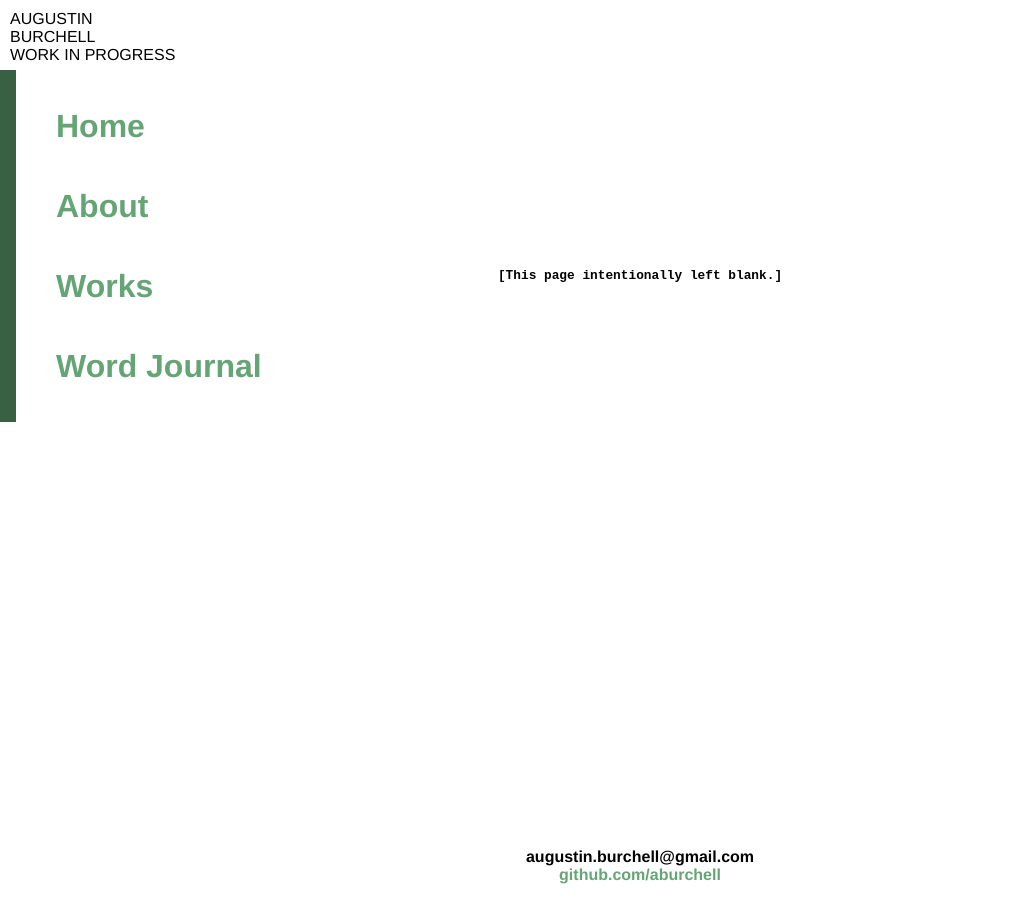
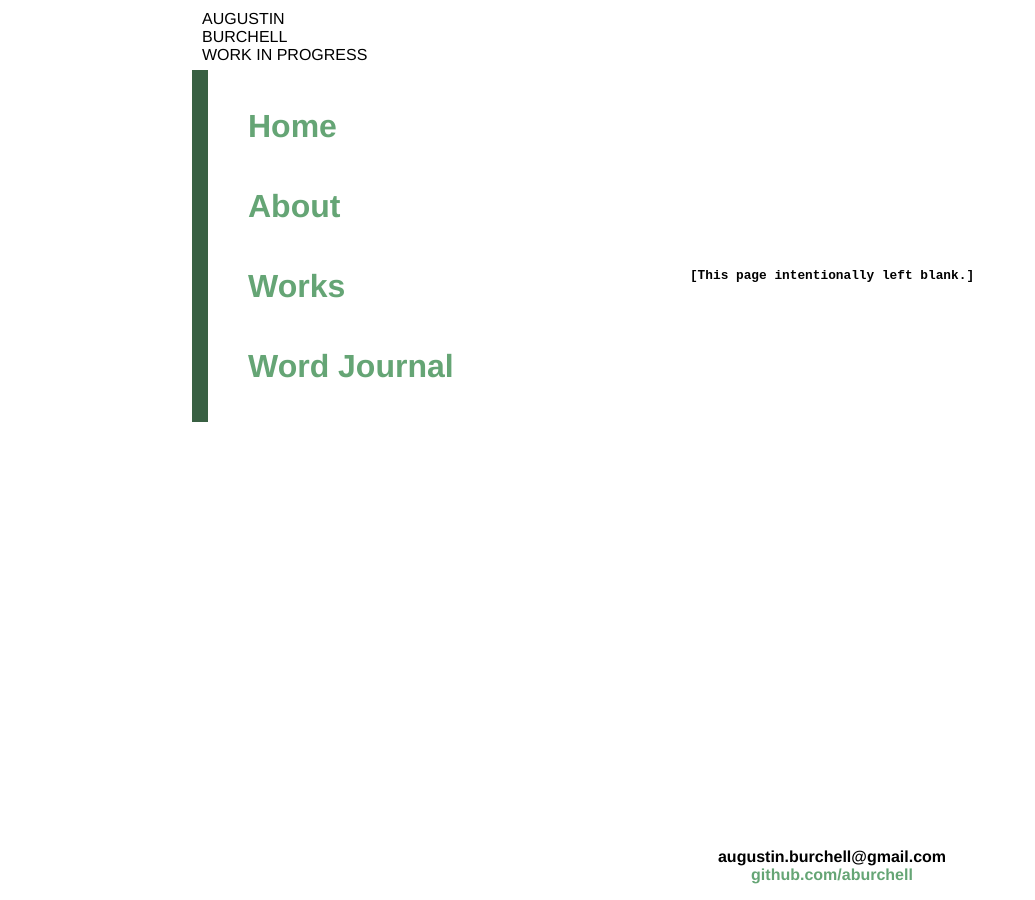
Before and after one commit to aburchell/aburchell.github.io, a Jekyll site: the page built from index.html, in a window 1280 px wide. Shown: the whole page, without its empty margins (0-1035 px from the left). Built offline with Jekyll 4.4.1, drawn with Linux system fonts in a browser that asks for light colours.

Commit message:
Added left margin on body

```diff
--- a/css/main.css
+++ b/css/main.css
@@ -80,6 +80,9 @@ body {
     html, body {
         margin: 0;
     }
+
+    body {
+        margin-left: 15%;
 
     .main-header>div {
         position: fixed;
```
